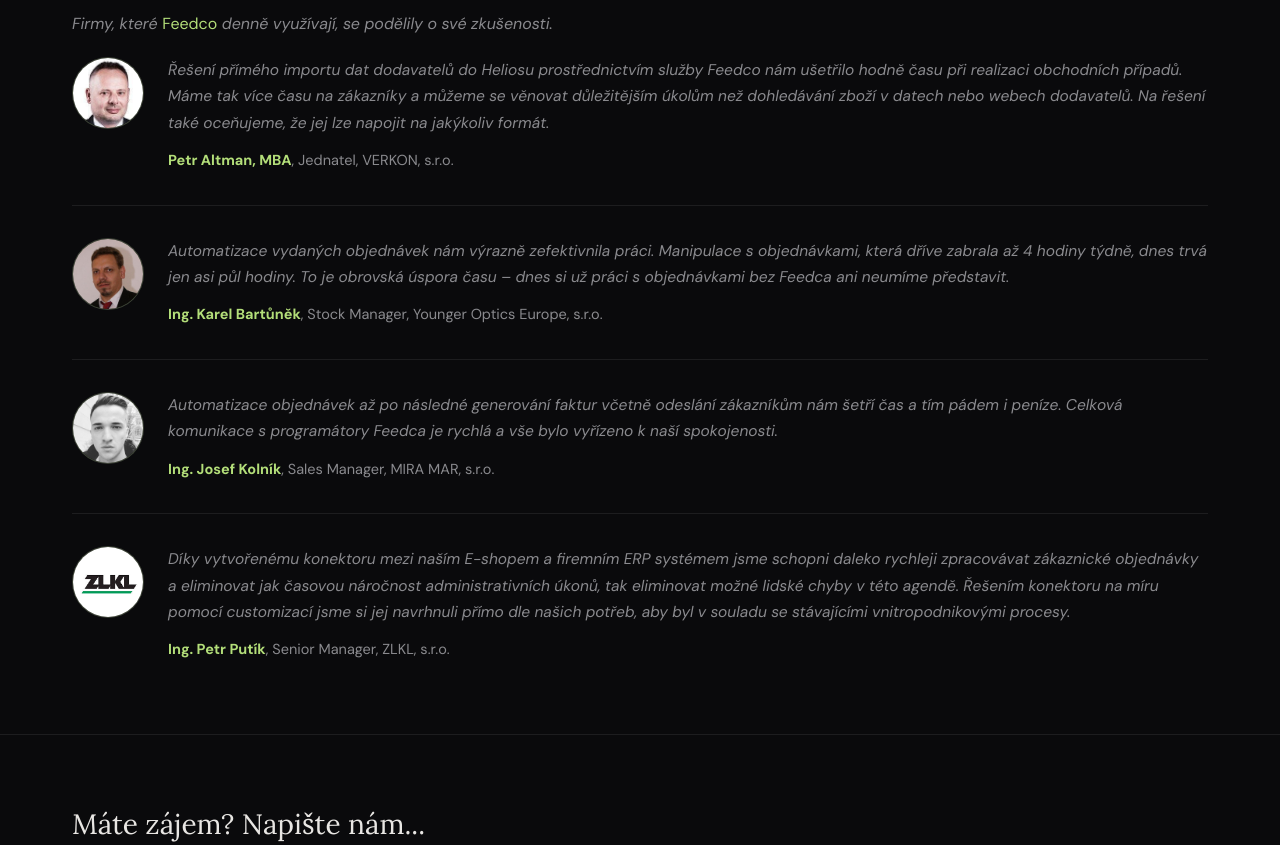
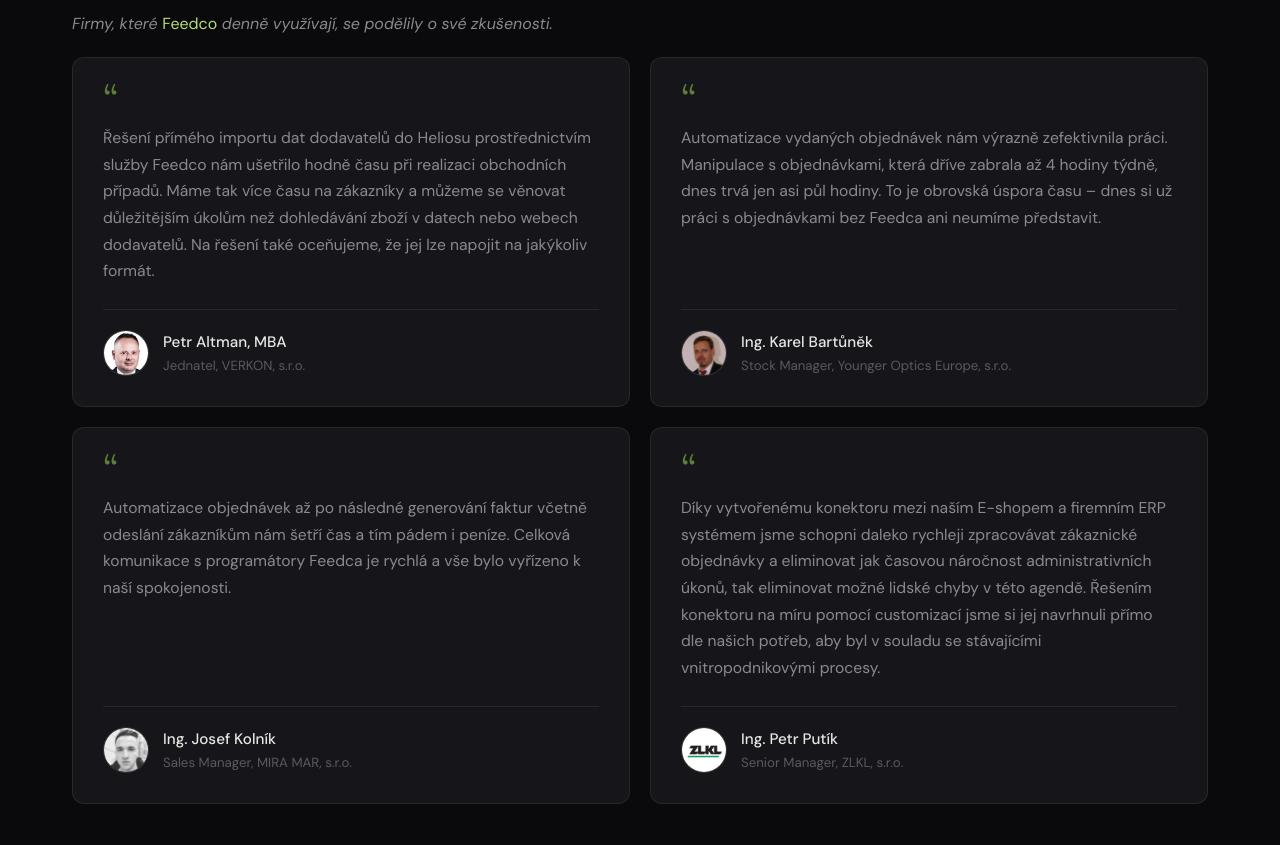
Before and after one commit to sevela/feedco-web, a website: page index.html in a window 1280 px wide. Shown: the part 3920-4765 px from the top of the page. Drawn offline with Linux system fonts and the light colour scheme; a web font is replaced by a local one.

Commit message:
Reference jako quote-card z manuálu — sjednoceno s jakubsevela.cz
Karty s uvozovkou místo seznamu s velkými avatary, mřížka 2×2 pro 4 reference,
fallback iniciály přes onerror.

```diff
--- a/brand/tokens.css
+++ b/brand/tokens.css
@@ -1,6 +1,6 @@
 /* ==========================================================================
    Brand tokeny — Jakub Ševela / Ethel / Feedco
-   Zdroj pravdy: https://jakubsevela.cz/brand/ (grafický manuál v1.3, 26. 7. 2026)
+   Zdroj pravdy: https://jakubsevela.cz/brand/ (grafický manuál v1.4, 26. 7. 2026)
    Manuál je jen tam, v tomhle repu jeho kopie není.
 
    Tenhle soubor je shodný ve všech třech repozitářích (jakubsevela-web,
--- a/index.html
+++ b/index.html
@@ -196,23 +196,34 @@ em { font-style: italic; }
 }
 .ticks.lg li { font-size: 16.5px; }
 
-/* --- reference ----------------------------------------------------------- */
-.testimonial { display: grid; grid-template-columns: 72px 1fr; gap: 24px; align-items: start; }
-.testimonial + .testimonial { margin-top: 32px; padding-top: 32px; border-top: 1px solid var(--border); }
-@media (max-width: 640px) { .testimonial { grid-template-columns: 56px 1fr; gap: 16px; } }
+/* --- reference (komponenta z manuálu — shodná s jakubsevela.cz) ----------- */
+/* 4 reference → mřížka 2×2; při 6+ použít minmax(290px,1fr) jako na hubu (3 sloupce) */
+.ref-grid { display: grid; gap: 20px; grid-template-columns: repeat(auto-fit, minmax(400px, 1fr)); margin-top: 20px; }
+@media (max-width: 480px) { .ref-grid { grid-template-columns: 1fr; } }
+.quote-card {
+  background: var(--card); border: 1px solid var(--border);
+  border-radius: var(--radius-card); padding: 30px;
+  display: flex; flex-direction: column;
+}
+.quote-mark {
+  font-family: var(--font-display); font-size: 2.4rem; line-height: 0.6;
+  color: var(--accent); opacity: 0.55; margin-bottom: 14px;
+}
+.quote-card .body { color: var(--text-2); font-size: 0.98rem; line-height: 1.7; flex: 1; }
+.quote-card .who { display: flex; align-items: center; gap: 14px; margin-top: 24px; padding-top: 20px; border-top: 1px solid var(--border); }
 .avatar {
-  width: 72px; height: 72px; border-radius: 50%; overflow: hidden;
-  background: var(--accent-tint); border: 1px solid var(--border-2);
+  width: 46px; height: 46px; border-radius: 50%; flex: 0 0 46px; object-fit: cover; object-position: top;
+  border: 1px solid var(--border-2); background: var(--bg-alt);
+}
+.avatar-initials {
+  width: 46px; height: 46px; border-radius: 50%; flex: 0 0 46px;
   display: flex; align-items: center; justify-content: center;
-  font-family: var(--font-wordmark); font-weight: 700; font-size: 15px;
-  color: var(--accent-l); position: relative;
+  font-family: var(--font-mono); font-size: 0.85rem; color: var(--accent-l);
+  background: var(--accent-tint); border: 1px solid var(--accent-border);
 }
-@media (max-width: 640px) { .avatar { width: 56px; height: 56px; font-size: 13px; } }
-.avatar::before { content: attr(data-initials); position: absolute; }
-.avatar img { width: 100%; height: 100%; object-fit: cover; object-position: top; position: relative; z-index: 1; }
-.quote { font-size: 15.5px; line-height: 1.7; color: var(--text-2); }
-.quote .author { display: block; margin-top: 12px; font-size: 14.5px; color: var(--text-2); font-style: normal; }
-.quote .author strong { color: var(--accent-l); font-weight: 700; }
+.quote-card .name { font-family: var(--font-body); font-weight: 500; font-size: 0.95rem; color: var(--text); }
+.quote-card .role { font-size: 0.83rem; color: var(--text-3); line-height: 1.45; }
+@media (max-width: 640px) { .quote-card { padding: 24px 22px; } }
 
 .hero-image img { width: 100%; height: auto; display: block; border-radius: var(--radius-card); }
 
@@ -562,23 +573,56 @@ footer { padding: 56px 0 64px; border-top: 1px solid var(--border); background:
     <h3 class="section-title">Ověřeno zákazníky</h3>
     <p class="note"><em>Firmy, které <span class="accent">Feedco</span> denně využívají, se podělily o své zkušenosti.</em></p>
 
-    <div style="margin-top:20px">
-      <div class="testimonial">
-        <div class="avatar" data-initials="PA"><img src="/images/image05.jpg" alt="Petr Altman" onerror="this.remove()"></div>
-        <p class="quote"><em>Řešení přímého importu dat dodavatelů do Heliosu prostřednictvím služby Feedco nám ušetřilo hodně času při realizaci obchodních případů. Máme tak více času na zákazníky a můžeme se věnovat důležitějším úkolům než dohledávání zboží v datech nebo webech dodavatelů. Na řešení také oceňujeme, že jej lze napojit na jakýkoliv formát.</em><span class="author"><strong>Petr Altman, MBA</strong>, Jednatel, VERKON, s.r.o.</span></p>
-      </div>
-      <div class="testimonial">
-        <div class="avatar" data-initials="KB"><img src="/images/image04.jpg" alt="Karel Bartůněk" onerror="this.remove()"></div>
-        <p class="quote"><em>Automatizace vydaných objednávek nám výrazně zefektivnila práci. Manipulace s objednávkami, která dříve zabrala až 4 hodiny týdně, dnes trvá jen asi půl hodiny. To je obrovská úspora času – dnes si už práci s objednávkami bez Feedca ani neumíme představit.</em><span class="author"><strong>Ing. Karel Bartůněk</strong>, Stock Manager, Younger Optics Europe, s.r.o.</span></p>
-      </div>
-      <div class="testimonial">
-        <div class="avatar" data-initials="JK"><img src="/images/image03.jpg" alt="Josef Kolník" onerror="this.remove()"></div>
-        <p class="quote"><em>Automatizace objednávek až po následné generování faktur včetně odeslání zákazníkům nám šetří čas a tím pádem i peníze. Celková komunikace s&nbsp;programátory Feedca je rychlá a vše bylo vyřízeno k naší spokojenosti.</em><span class="author"><strong>Ing. Josef Kolník</strong>, Sales Manager, MIRA MAR, s.r.o.</span></p>
-      </div>
-      <div class="testimonial">
-        <div class="avatar" data-initials="PP"><img src="/images/image02.jpg" alt="Petr Putík" onerror="this.remove()"></div>
-        <p class="quote"><em>Díky vytvořenému konektoru mezi naším E-shopem a firemním ERP systémem jsme schopni daleko rychleji zpracovávat zákaznické objednávky a eliminovat jak časovou náročnost administrativních úkonů, tak eliminovat možné lidské chyby v této agendě. Řešením konektoru na míru pomocí customizací jsme si jej navrhnuli přímo dle našich potřeb, aby byl v souladu se stávajícími vnitropodnikovými procesy.</em><span class="author"><strong>Ing. Petr Putík</strong>, Senior Manager, ZLKL, s.r.o.</span></p>
-      </div>
+    <div class="ref-grid">
+
+      <figure class="quote-card">
+        <div class="quote-mark">&ldquo;</div>
+        <div class="body">Řešení přímého importu dat dodavatelů do Heliosu prostřednictvím služby Feedco nám ušetřilo hodně času při realizaci obchodních případů. Máme tak více času na zákazníky a můžeme se věnovat důležitějším úkolům než dohledávání zboží v datech nebo webech dodavatelů. Na řešení také oceňujeme, že jej lze napojit na jakýkoliv formát.</div>
+        <figcaption class="who">
+          <img class="avatar" src="/images/image05.jpg" alt="Petr Altman, MBA" loading="lazy" onerror="this.replaceWith(Object.assign(document.createElement('div'),{className:'avatar-initials',textContent:'PA'}))">
+          <div>
+            <div class="name">Petr Altman, MBA</div>
+            <div class="role">Jednatel, VERKON, s.r.o.</div>
+          </div>
+        </figcaption>
+      </figure>
+
+      <figure class="quote-card">
+        <div class="quote-mark">&ldquo;</div>
+        <div class="body">Automatizace vydaných objednávek nám výrazně zefektivnila práci. Manipulace s objednávkami, která dříve zabrala až 4 hodiny týdně, dnes trvá jen asi půl hodiny. To je obrovská úspora času – dnes si už práci s objednávkami bez Feedca ani neumíme představit.</div>
+        <figcaption class="who">
+          <img class="avatar" src="/images/image04.jpg" alt="Karel Bartůněk" loading="lazy" onerror="this.replaceWith(Object.assign(document.createElement('div'),{className:'avatar-initials',textContent:'KB'}))">
+          <div>
+            <div class="name">Ing. Karel Bartůněk</div>
+            <div class="role">Stock Manager, Younger Optics Europe, s.r.o.</div>
+          </div>
+        </figcaption>
+      </figure>
+
+      <figure class="quote-card">
+        <div class="quote-mark">&ldquo;</div>
+        <div class="body">Automatizace objednávek až po následné generování faktur včetně odeslání zákazníkům nám šetří čas a tím pádem i peníze. Celková komunikace s&nbsp;programátory Feedca je rychlá a vše bylo vyřízeno k naší spokojenosti.</div>
+        <figcaption class="who">
+          <img class="avatar" src="/images/image03.jpg" alt="Josef Kolník" loading="lazy" onerror="this.replaceWith(Object.assign(document.createElement('div'),{className:'avatar-initials',textContent:'JK'}))">
+          <div>
+            <div class="name">Ing. Josef Kolník</div>
+            <div class="role">Sales Manager, MIRA MAR, s.r.o.</div>
+          </div>
+        </figcaption>
+      </figure>
+
+      <figure class="quote-card">
+        <div class="quote-mark">&ldquo;</div>
+        <div class="body">Díky vytvořenému konektoru mezi naším E-shopem a firemním ERP systémem jsme schopni daleko rychleji zpracovávat zákaznické objednávky a eliminovat jak časovou náročnost administrativních úkonů, tak eliminovat možné lidské chyby v této agendě. Řešením konektoru na míru pomocí customizací jsme si jej navrhnuli přímo dle našich potřeb, aby byl v souladu se stávajícími vnitropodnikovými procesy.</div>
+        <figcaption class="who">
+          <img class="avatar" src="/images/image02.jpg" alt="Petr Putík" loading="lazy" onerror="this.replaceWith(Object.assign(document.createElement('div'),{className:'avatar-initials',textContent:'PP'}))">
+          <div>
+            <div class="name">Ing. Petr Putík</div>
+            <div class="role">Senior Manager, ZLKL, s.r.o.</div>
+          </div>
+        </figcaption>
+      </figure>
+
     </div>
   </div>
 </section>
```
